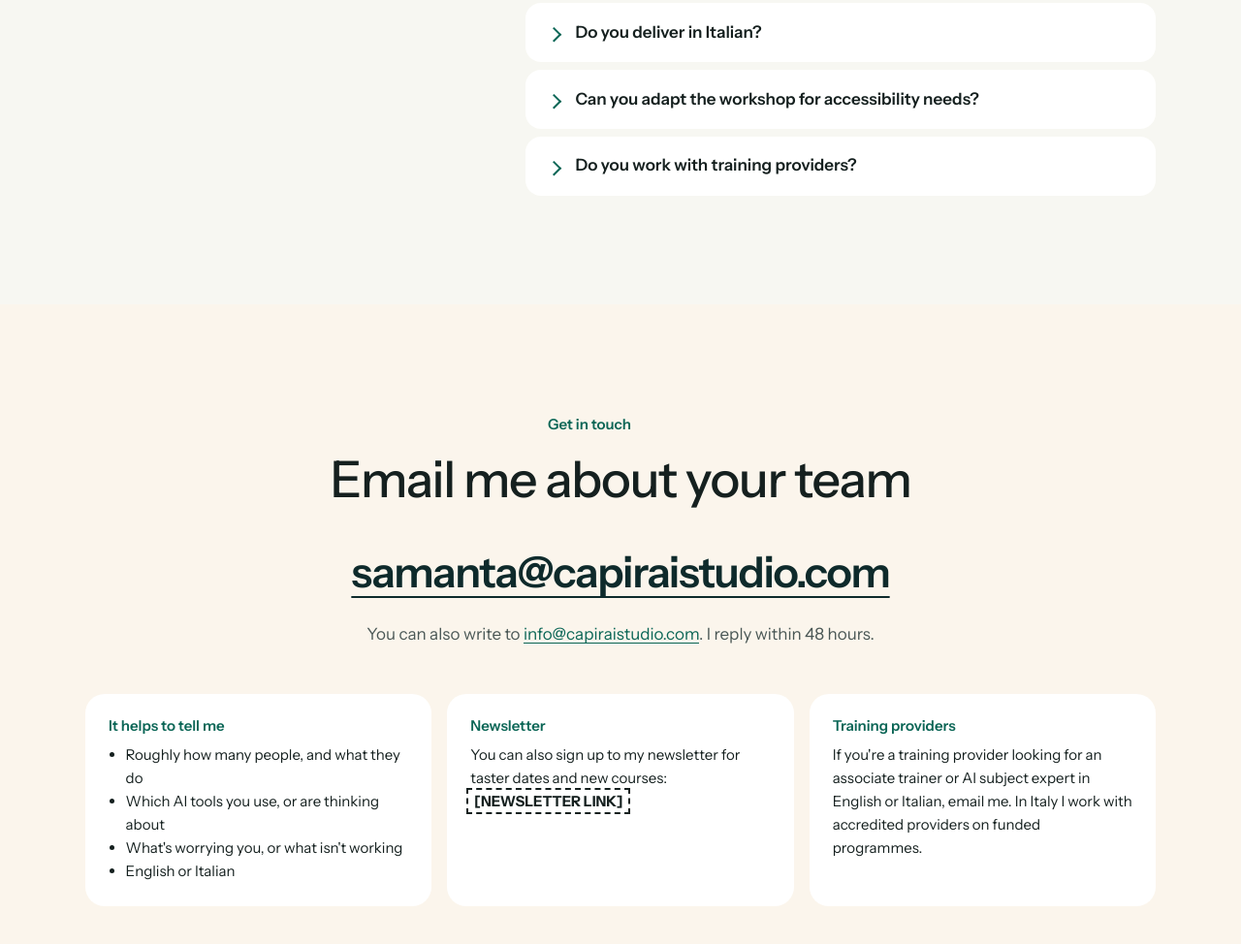
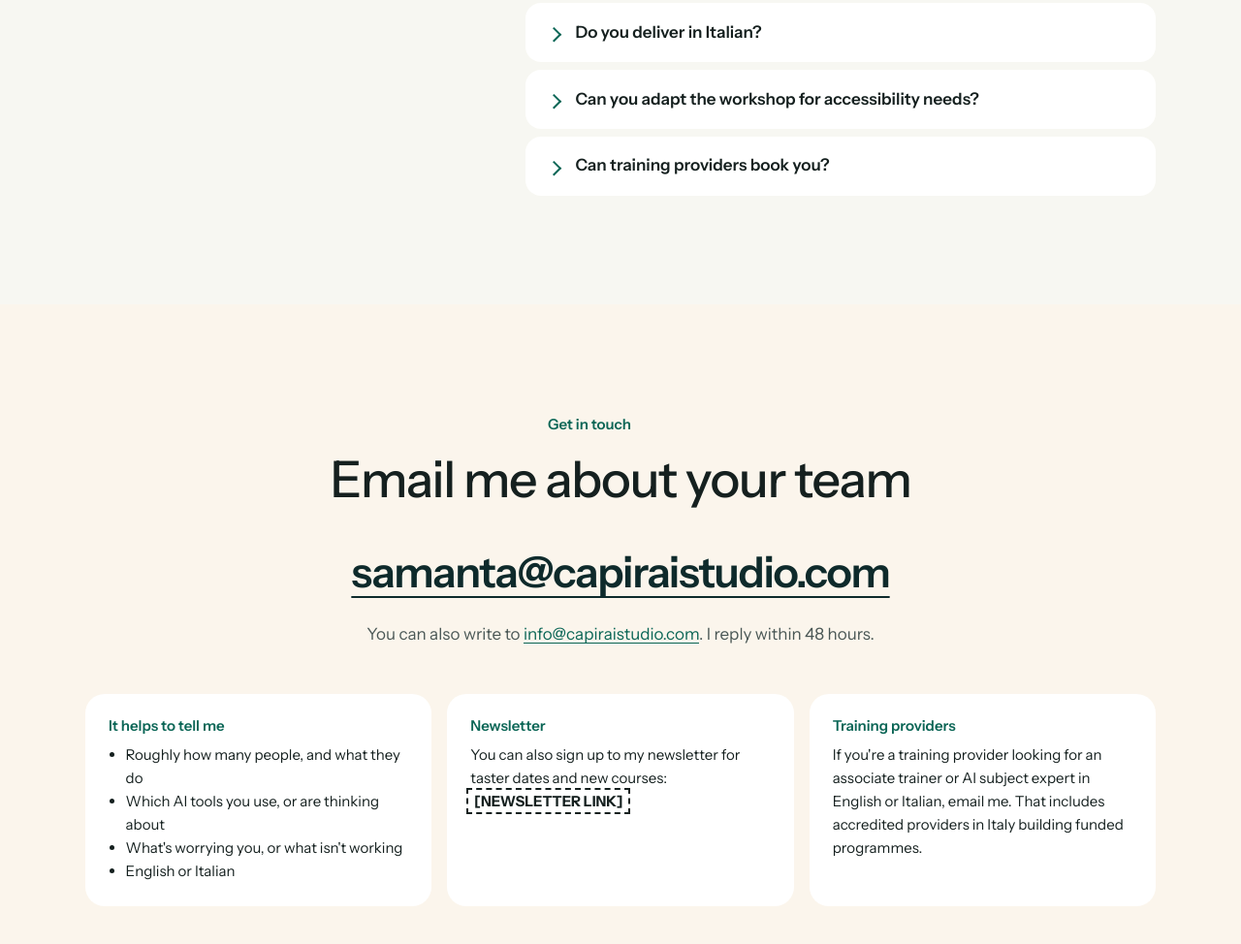
Before and after one commit to kittosam/capiraistudio, a plain HTML site: page index.html in a window 1280 px wide. Shown: the part 6341-7315 px from the top of the page at 97% size. Drawn offline with Linux system fonts and the light colour scheme.

Commit message:
Training providers: offer the work rather than claim existing partnerships
Co-Authored-By: Claude Opus 5.5 <noreply@anthropic.com>

```diff
--- a/index.html
+++ b/index.html
@@ -615,8 +615,8 @@ footer .small{color:var(--muted)}
         <p>Yes. Every course can be run in English or Italian, in person or online.</p></details></li>
       <li><details><summary><h3>Can you adapt the workshop for accessibility needs?</h3></summary>
         <p>Yes. Tell me in advance and I'll adjust: materials sent beforehand, large print, extra breaks, captions online, or anything else that helps.</p></details></li>
-      <li><details><summary><h3>Do you work with training providers?</h3></summary>
-        <p>Yes. I work as an associate trainer or subject expert, in English or Italian. In Italy I work with accredited training providers (<i lang="it">enti di formazione</i>), including on longer modular programmes.</p></details></li>
+      <li><details><summary><h3>Can training providers book you?</h3></summary>
+        <p>Yes. I can run sessions as an associate trainer or AI subject expert, in English or Italian. That includes accredited providers in Italy (<i lang="it">enti di formazione</i>) putting together longer modular programmes.</p></details></li>
     </ul>
   </div>
 </section>
@@ -646,7 +646,7 @@ footer .small{color:var(--muted)}
       </div>
       <div>
         <h3>Training providers</h3>
-        <p>If you're a training provider looking for an associate trainer or AI subject expert in English or Italian, email me. In Italy I work with accredited providers on funded programmes.</p>
+        <p>If you're a training provider looking for an associate trainer or AI subject expert in English or Italian, email me. That includes accredited providers in Italy building funded programmes.</p>
       </div>
     </div>
   </div>
```
